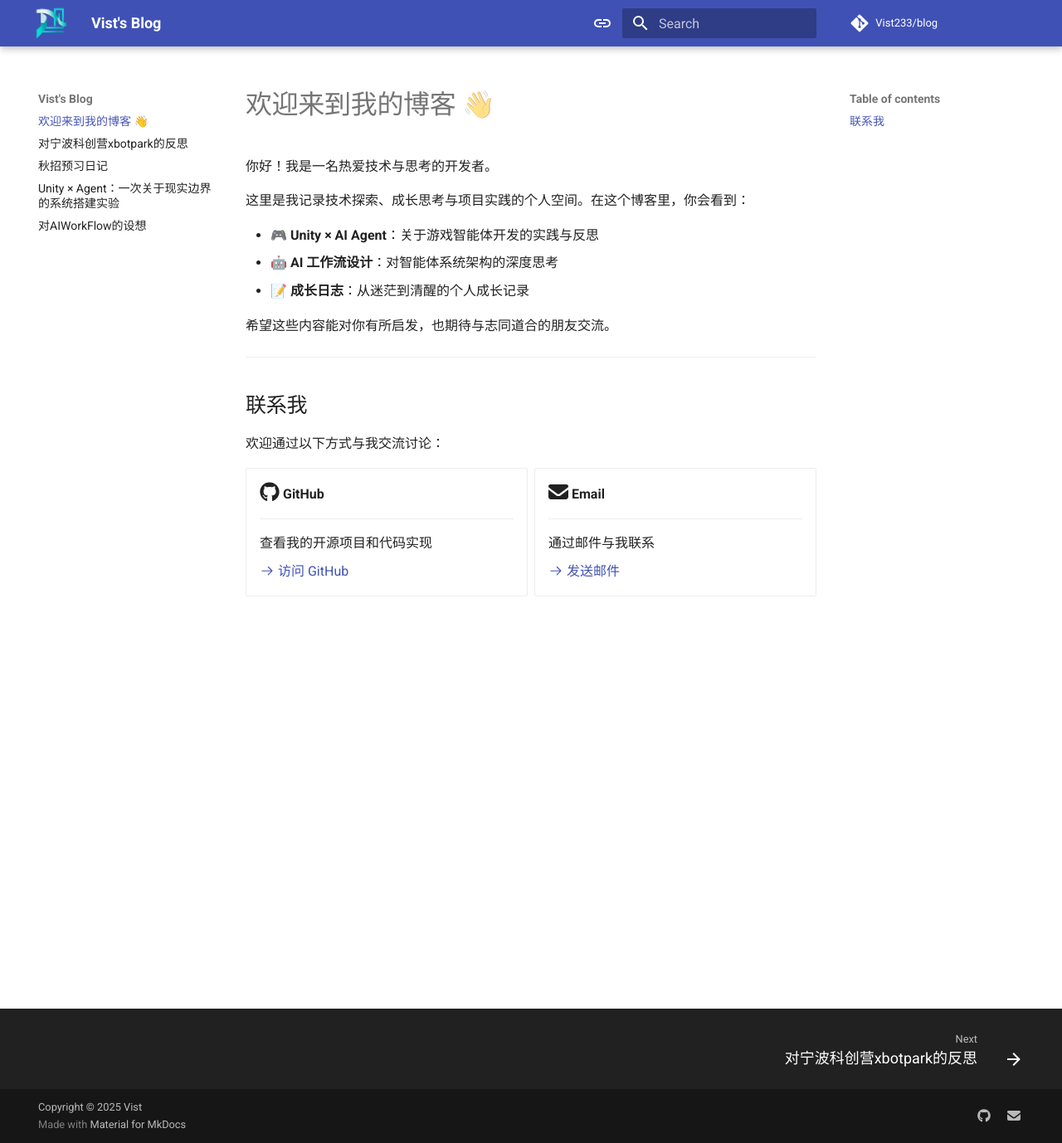
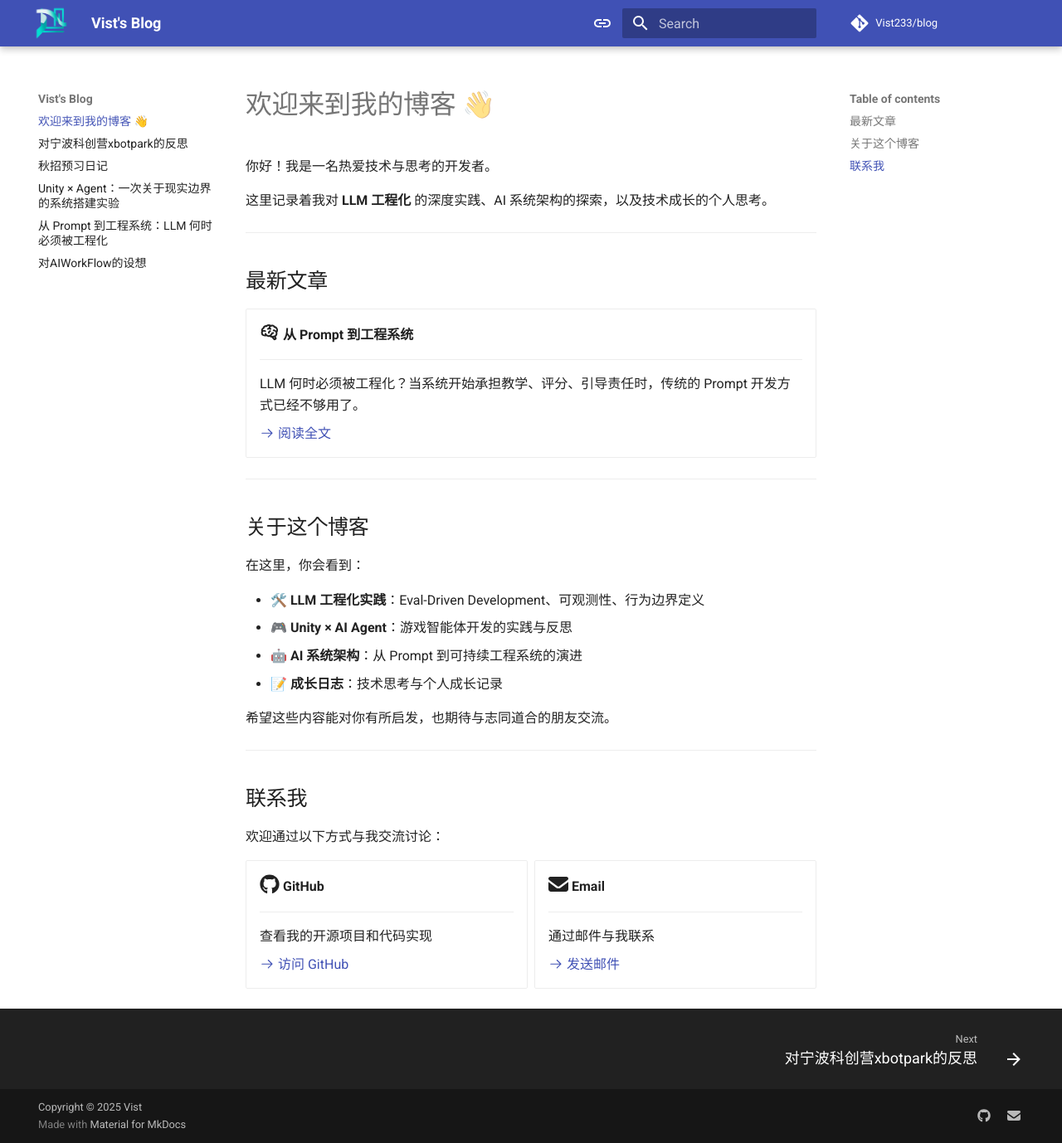
Before and after one commit to Vist233/blog, an MkDocs documentation site: the page built from docs/index.md, in a window 1280 px wide and 1378 px high. Shown: the whole window at 83% size. Built offline with MkDocs 1.6.1 and Material for MkDocs 9.7.7, drawn with Linux system fonts in a browser that asks for light colours; comment, search, counter and statistics services are not loaded.

Commit message:
add news

```diff
--- a/docs/index.md
+++ b/docs/index.md
@@ -2,11 +2,34 @@
 
 你好！我是一名热爱技术与思考的开发者。
 
-这里是我记录技术探索、成长思考与项目实践的个人空间。在这个博客里，你会看到：
+这里记录着我对 **LLM 工程化** 的深度实践、AI 系统架构的探索，以及技术成长的个人思考。
 
-- 🎮 **Unity × AI Agent**：关于游戏智能体开发的实践与反思
-- 🤖 **AI 工作流设计**：对智能体系统架构的深度思考
-- 📝 **成长日志**：从迷茫到清醒的个人成长记录
+---
+
+## 最新文章
+
+<div class="grid cards" markdown>
+
+-   :material-brain:{ .lg } **从 Prompt 到工程系统**
+
+    ---
+
+    LLM 何时必须被工程化？当系统开始承担教学、评分、引导责任时，传统的 Prompt 开发方式已经不够用了。
+
+    [:octicons-arrow-right-24: 阅读全文](从%20Prompt%20到工程系统：LLM%20何时必须被工程化.md)
+
+</div>
+
+---
+
+## 关于这个博客
+
+在这里，你会看到：
+
+- 🛠️ **LLM 工程化实践**：Eval-Driven Development、可观测性、行为边界定义
+- 🎮 **Unity × AI Agent**：游戏智能体开发的实践与反思
+- 🤖 **AI 系统架构**：从 Prompt 到可持续工程系统的演进
+- 📝 **成长日志**：技术思考与个人成长记录
 
 希望这些内容能对你有所启发，也期待与志同道合的朋友交流。
 
```
Also changed, not shown: docs/从 Prompt 到工程系统：LLM 何时必须被工程化.md (added, +150 -0 lines).
